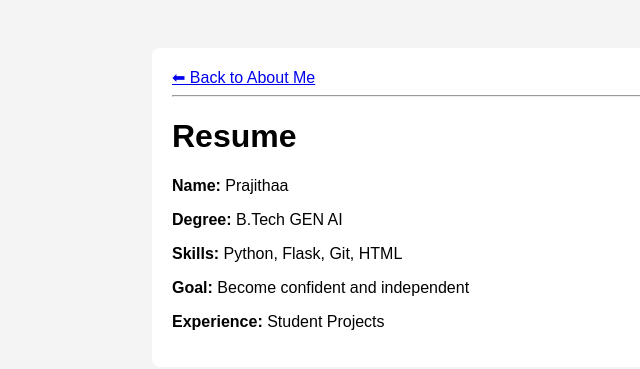
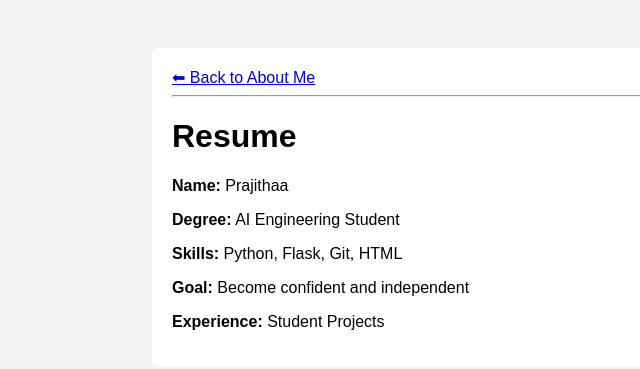
Before and after one commit to Prajithaa1Parani/AboutMe, a Flask app: page /resume in a window 1280 px wide. Shown: the top 369 px of the page, without its empty margins (168-808 px from the left). Run offline with Flask 3, Linux system fonts and the light colour scheme.

Commit message:
Update role wording on About Me page

```diff
--- a/templates/resume.html
+++ b/templates/resume.html
@@ -24,7 +24,7 @@
 
         <h1>Resume</h1>
         <p><b>Name:</b> Prajithaa</p>
-        <p><b>Degree:</b> B.Tech GEN AI</p>
+        <p><b>Degree:</b> AI Engineering Student</p>
         <p><b>Skills:</b> Python, Flask, Git, HTML</p>
         <p><b>Goal:</b> Become confident and independent</p>
         <p><b>Experience:</b> Student Projects</p>
```
